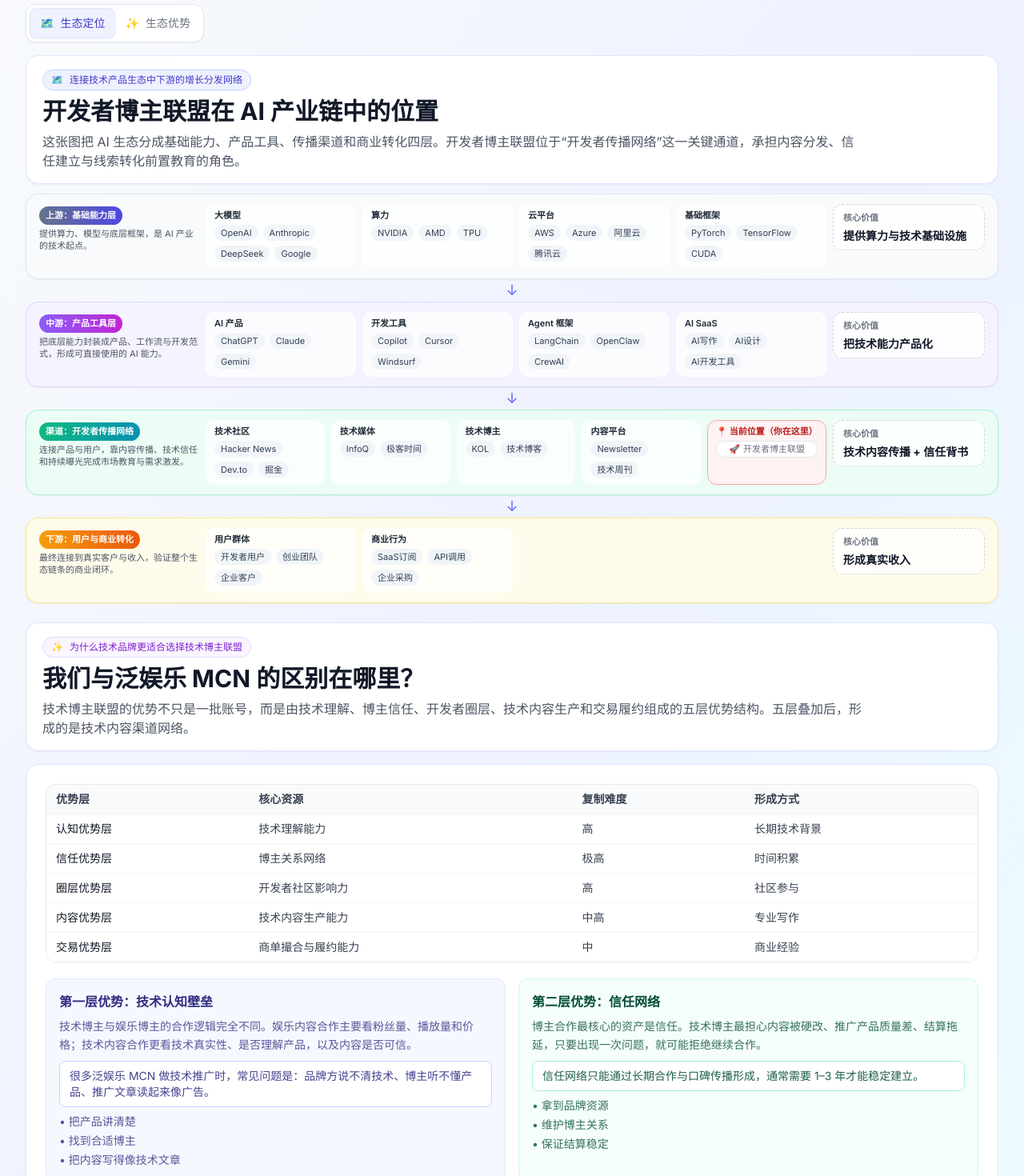
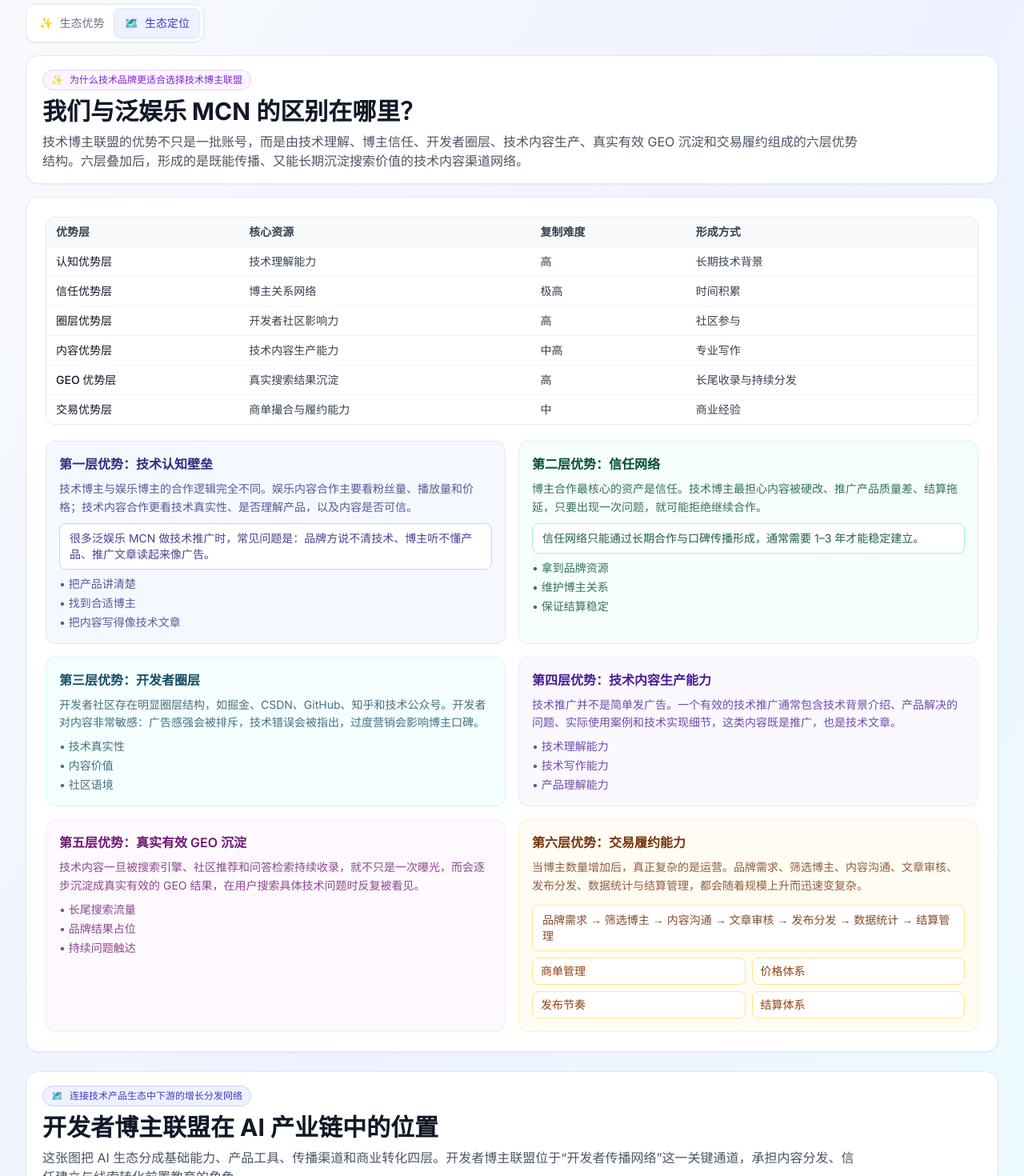
Before and after one commit to TUARAN/blogger-alliance, a Vue app: page /why-us#ecosystem in a window 1280 px wide. Before the commit this address led to /why-us. Shown: the part 80-1550 px from the top of the page at 80% size. Built offline with nearby package versions, Linux system fonts and the light colour scheme.

Commit message:
Refine cases flow and GEO messaging

```diff
--- a/src/pages/why-us/index.vue
+++ b/src/pages/why-us/index.vue
@@ -7,16 +7,16 @@ const router = useRouter()
 
 const tabs = [
   {
+    key: 'difference',
+    label: '生态优势',
+    icon: '✨',
+    hash: '#difference'
+  },
+  {
     key: 'ecosystem',
     label: '生态定位',
     icon: '🗺️',
     hash: '#ecosystem'
-  },
-  {
-    key: 'difference',
-    label: '生态优势',
-    icon: '✨',
-    hash: '#difference'
   }
 ]
 
@@ -68,7 +68,7 @@ const layers = [
       { label: '📍 当前位置（你在这里）', items: ['开发者博主联盟'], featured: true }
     ],
     valueTitle: '核心价值',
-    valueText: '技术内容传播 + 信任背书'
+    valueText: '技术内容传播 + 信任背书 + GEO 沉淀'
   },
   {
     title: '下游：用户与商业转化',
@@ -87,8 +87,8 @@ const layers = [
 ]
 
 const activeTab = computed(() => {
-  if (route.hash === '#difference') return 'difference'
-  return 'ecosystem'
+  if (route.hash === '#ecosystem') return 'ecosystem'
+  return 'difference'
 })
 
 const switchTab = (tabKey) => {
@@ -164,7 +164,160 @@ const switchTab = (tabKey) => {
         </div>
       </section>
 
-      <section id="ecosystem" class="scroll-mt-24 bg-white rounded-2xl border border-indigo-100 shadow-sm px-4 py-3 md:px-5 md:py-4">
+      <section id="difference" class="scroll-mt-24 bg-white rounded-2xl border border-indigo-100 shadow-sm px-4 py-3 md:px-5 md:py-4">
+        <div class="max-w-5xl">
+          <div class="inline-flex items-center gap-2 rounded-full border border-purple-200 bg-purple-50 px-2.5 py-1 text-xs font-medium text-purple-700">
+            <span>✨</span>
+            <span>为什么技术品牌更适合选择技术博主联盟</span>
+          </div>
+          <h1 class="mt-2 text-2xl md:text-3xl font-bold text-gray-900">我们与泛娱乐 MCN 的区别在哪里？</h1>
+          <p class="mt-2 text-sm md:text-base text-gray-600 leading-relaxed">
+            技术博主联盟的优势不只是一批账号，而是由技术理解、博主信任、开发者圈层、技术内容生产、真实有效 GEO 沉淀和交易履约组成的六层优势结构。六层叠加后，形成的是既能传播、又能长期沉淀搜索价值的技术内容渠道网络。
+          </p>
+        </div>
+      </section>
+
+      <section class="mt-4 bg-white rounded-2xl border border-indigo-100 shadow-sm p-4 md:p-6">
+        <div class="overflow-x-auto rounded-xl border border-gray-200">
+          <table class="min-w-full text-sm">
+            <thead class="bg-gray-50 text-gray-700">
+              <tr>
+                <th class="px-3 py-2 text-left font-semibold">优势层</th>
+                <th class="px-3 py-2 text-left font-semibold">核心资源</th>
+                <th class="px-3 py-2 text-left font-semibold">复制难度</th>
+                <th class="px-3 py-2 text-left font-semibold">形成方式</th>
+              </tr>
+            </thead>
+            <tbody class="bg-white">
+              <tr class="border-t border-gray-100">
+                <td class="px-3 py-2 text-gray-900 font-medium">认知优势层</td>
+                <td class="px-3 py-2 text-gray-700">技术理解能力</td>
+                <td class="px-3 py-2 text-gray-700">高</td>
+                <td class="px-3 py-2 text-gray-700">长期技术背景</td>
+              </tr>
+              <tr class="border-t border-gray-100">
+                <td class="px-3 py-2 text-gray-900 font-medium">信任优势层</td>
+                <td class="px-3 py-2 text-gray-700">博主关系网络</td>
+                <td class="px-3 py-2 text-gray-700">极高</td>
+                <td class="px-3 py-2 text-gray-700">时间积累</td>
+              </tr>
+              <tr class="border-t border-gray-100">
+                <td class="px-3 py-2 text-gray-900 font-medium">圈层优势层</td>
+                <td class="px-3 py-2 text-gray-700">开发者社区影响力</td>
+                <td class="px-3 py-2 text-gray-700">高</td>
+                <td class="px-3 py-2 text-gray-700">社区参与</td>
+              </tr>
+              <tr class="border-t border-gray-100">
+                <td class="px-3 py-2 text-gray-900 font-medium">内容优势层</td>
+                <td class="px-3 py-2 text-gray-700">技术内容生产能力</td>
+                <td class="px-3 py-2 text-gray-700">中高</td>
+                <td class="px-3 py-2 text-gray-700">专业写作</td>
+              </tr>
+              <tr class="border-t border-gray-100">
+                <td class="px-3 py-2 text-gray-900 font-medium">GEO 优势层</td>
+                <td class="px-3 py-2 text-gray-700">真实搜索结果沉淀</td>
+                <td class="px-3 py-2 text-gray-700">高</td>
+                <td class="px-3 py-2 text-gray-700">长尾收录与持续分发</td>
+              </tr>
+              <tr class="border-t border-gray-100">
+                <td class="px-3 py-2 text-gray-900 font-medium">交易优势层</td>
+                <td class="px-3 py-2 text-gray-700">商单撮合与履约能力</td>
+                <td class="px-3 py-2 text-gray-700">中</td>
+                <td class="px-3 py-2 text-gray-700">商业经验</td>
+              </tr>
+            </tbody>
+          </table>
+        </div>
+
+        <div class="mt-5 grid grid-cols-1 lg:grid-cols-2 gap-4">
+          <article class="rounded-xl border border-indigo-100 bg-indigo-50/50 p-4">
+            <h2 class="text-base font-semibold text-indigo-900">第一层优势：技术认知壁垒</h2>
+            <p class="mt-2 text-sm text-indigo-900/80 leading-relaxed">
+              技术博主与娱乐博主的合作逻辑完全不同。娱乐内容合作主要看粉丝量、播放量和价格；技术内容合作更看技术真实性、是否理解产品，以及内容是否可信。
+            </p>
+            <div class="mt-2 rounded-lg border border-indigo-200 bg-white px-3 py-2 text-sm text-indigo-900/90">
+              很多泛娱乐 MCN 做技术推广时，常见问题是：品牌方说不清技术、博主听不懂产品、推广文章读起来像广告。
+            </div>
+            <ul class="mt-2 text-sm text-indigo-900/80 space-y-1">
+              <li>• 把产品讲清楚</li>
+              <li>• 找到合适博主</li>
+              <li>• 把内容写得像技术文章</li>
+            </ul>
+          </article>
+
+          <article class="rounded-xl border border-emerald-100 bg-emerald-50/50 p-4">
+            <h2 class="text-base font-semibold text-emerald-900">第二层优势：信任网络</h2>
+            <p class="mt-2 text-sm text-emerald-900/80 leading-relaxed">
+              博主合作最核心的资产是信任。技术博主最担心内容被硬改、推广产品质量差、结算拖延，只要出现一次问题，就可能拒绝继续合作。
+            </p>
+            <div class="mt-2 rounded-lg border border-emerald-200 bg-white px-3 py-2 text-sm text-emerald-900/90">
+              信任网络只能通过长期合作与口碑传播形成，通常需要 1–3 年才能稳定建立。
+            </div>
+            <ul class="mt-2 text-sm text-emerald-900/80 space-y-1">
+              <li>• 拿到品牌资源</li>
+              <li>• 维护博主关系</li>
+              <li>• 保证结算稳定</li>
+            </ul>
+          </article>
+
+          <article class="rounded-xl border border-cyan-100 bg-cyan-50/50 p-4">
+            <h2 class="text-base font-semibold text-cyan-900">第三层优势：开发者圈层</h2>
+            <p class="mt-2 text-sm text-cyan-900/80 leading-relaxed">
+              开发者社区存在明显圈层结构，如掘金、CSDN、GitHub、知乎和技术公众号。开发者对内容非常敏感：广告感强会被排斥，技术错误会被指出，过度营销会影响博主口碑。
+            </p>
+            <ul class="mt-2 text-sm text-cyan-900/80 space-y-1">
+              <li>• 技术真实性</li>
+              <li>• 内容价值</li>
+              <li>• 社区语境</li>
+            </ul>
+          </article>
+
+          <article class="rounded-xl border border-violet-100 bg-violet-50/50 p-4">
+            <h2 class="text-base font-semibold text-violet-900">第四层优势：技术内容生产能力</h2>
+            <p class="mt-2 text-sm text-violet-900/80 leading-relaxed">
+              技术推广并不是简单发广告。一个有效的技术推广通常包含技术背景介绍、产品解决的问题、实际使用案例和技术实现细节，这类内容既是推广，也是技术文章。
+            </p>
+            <ul class="mt-2 text-sm text-violet-900/80 space-y-1">
+              <li>• 技术理解能力</li>
+              <li>• 技术写作能力</li>
+              <li>• 产品理解能力</li>
+            </ul>
+          </article>
+
+        </div>
+
+        <div class="mt-4 grid grid-cols-1 lg:grid-cols-2 gap-4">
+          <article class="rounded-xl border border-fuchsia-100 bg-fuchsia-50/50 p-4">
+            <h2 class="text-base font-semibold text-fuchsia-900">第五层优势：真实有效 GEO 沉淀</h2>
+            <p class="mt-2 text-sm text-fuchsia-900/80 leading-relaxed">
+              技术内容一旦被搜索引擎、社区推荐和问答检索持续收录，就不只是一次曝光，而会逐步沉淀成真实有效的 GEO 结果，在用户搜索具体技术问题时反复被看见。
+            </p>
+            <ul class="mt-2 text-sm text-fuchsia-900/80 space-y-1">
+              <li>• 长尾搜索流量</li>
+              <li>• 品牌结果占位</li>
+              <li>• 持续问题触达</li>
+            </ul>
+          </article>
+
+          <article class="rounded-xl border border-amber-100 bg-amber-50/60 p-4">
+            <h2 class="text-base font-semibold text-amber-900">第六层优势：交易履约能力</h2>
+            <p class="mt-2 text-sm text-amber-900/80 leading-relaxed">
+              当博主数量增加后，真正复杂的是运营。品牌需求、筛选博主、内容沟通、文章审核、发布分发、数据统计与结算管理，都会随着规模上升而迅速变复杂。
+            </p>
+            <div class="mt-3 rounded-lg border border-amber-200 bg-white px-3 py-2 text-sm text-amber-900/90">
+              品牌需求 → 筛选博主 → 内容沟通 → 文章审核 → 发布分发 → 数据统计 → 结算管理
+            </div>
+            <div class="mt-2 grid grid-cols-2 gap-2 text-sm">
+              <div class="rounded-lg border border-amber-200 bg-white px-2.5 py-1.5 text-amber-800">商单管理</div>
+              <div class="rounded-lg border border-amber-200 bg-white px-2.5 py-1.5 text-amber-800">价格体系</div>
+              <div class="rounded-lg border border-amber-200 bg-white px-2.5 py-1.5 text-amber-800">发布节奏</div>
+              <div class="rounded-lg border border-amber-200 bg-white px-2.5 py-1.5 text-amber-800">结算体系</div>
+            </div>
+          </article>
+        </div>
+      </section>
+
+      <section id="ecosystem" class="scroll-mt-24 mt-6 bg-white rounded-2xl border border-indigo-100 shadow-sm px-4 py-3 md:px-5 md:py-4">
         <div class="max-w-5xl">
           <div class="inline-flex items-center gap-2 rounded-full border border-indigo-200 bg-indigo-50 px-2.5 py-1 text-xs font-medium text-indigo-700">
             <span>🗺️</span>
@@ -247,138 +400,6 @@ const switchTab = (tabKey) => {
           </div>
         </div>
       </section>
-
-      <section id="difference" class="scroll-mt-24 mt-6 bg-white rounded-2xl border border-indigo-100 shadow-sm px-4 py-3 md:px-5 md:py-4">
-        <div class="max-w-5xl">
-          <div class="inline-flex items-center gap-2 rounded-full border border-purple-200 bg-purple-50 px-2.5 py-1 text-xs font-medium text-purple-700">
-            <span>✨</span>
-            <span>为什么技术品牌更适合选择技术博主联盟</span>
-          </div>
-          <h1 class="mt-2 text-2xl md:text-3xl font-bold text-gray-900">我们与泛娱乐 MCN 的区别在哪里？</h1>
-          <p class="mt-2 text-sm md:text-base text-gray-600 leading-relaxed">
-            技术博主联盟的优势不只是一批账号，而是由技术理解、博主信任、开发者圈层、技术内容生产和交易履约组成的五层优势结构。五层叠加后，形成的是技术内容渠道网络。
-          </p>
-        </div>
-      </section>
-
-      <section class="mt-4 bg-white rounded-2xl border border-indigo-100 shadow-sm p-4 md:p-6">
-        <div class="overflow-x-auto rounded-xl border border-gray-200">
-          <table class="min-w-full text-sm">
-            <thead class="bg-gray-50 text-gray-700">
-              <tr>
-                <th class="px-3 py-2 text-left font-semibold">优势层</th>
-                <th class="px-3 py-2 text-left font-semibold">核心资源</th>
-                <th class="px-3 py-2 text-left font-semibold">复制难度</th>
-                <th class="px-3 py-2 text-left font-semibold">形成方式</th>
-              </tr>
-            </thead>
-            <tbody class="bg-white">
-              <tr class="border-t border-gray-100">
-                <td class="px-3 py-2 text-gray-900 font-medium">认知优势层</td>
-                <td class="px-3 py-2 text-gray-700">技术理解能力</td>
-                <td class="px-3 py-2 text-gray-700">高</td>
-                <td class="px-3 py-2 text-gray-700">长期技术背景</td>
-              </tr>
-              <tr class="border-t border-gray-100">
-                <td class="px-3 py-2 text-gray-900 font-medium">信任优势层</td>
-                <td class="px-3 py-2 text-gray-700">博主关系网络</td>
-                <td class="px-3 py-2 text-gray-700">极高</td>
-                <td class="px-3 py-2 text-gray-700">时间积累</td>
-              </tr>
-              <tr class="border-t border-gray-100">
-                <td class="px-3 py-2 text-gray-900 font-medium">圈层优势层</td>
-                <td class="px-3 py-2 text-gray-700">开发者社区影响力</td>
-                <td class="px-3 py-2 text-gray-700">高</td>
-                <td class="px-3 py-2 text-gray-700">社区参与</td>
-              </tr>
-              <tr class="border-t border-gray-100">
-                <td class="px-3 py-2 text-gray-900 font-medium">内容优势层</td>
-                <td class="px-3 py-2 text-gray-700">技术内容生产能力</td>
-                <td class="px-3 py-2 text-gray-700">中高</td>
-                <td class="px-3 py-2 text-gray-700">专业写作</td>
-              </tr>
-              <tr class="border-t border-gray-100">
-                <td class="px-3 py-2 text-gray-900 font-medium">交易优势层</td>
-                <td class="px-3 py-2 text-gray-700">商单撮合与履约能力</td>
-                <td class="px-3 py-2 text-gray-700">中</td>
-                <td class="px-3 py-2 text-gray-700">商业经验</td>
-              </tr>
-            </tbody>
-          </table>
-        </div>
-
-        <div class="mt-5 grid grid-cols-1 lg:grid-cols-2 gap-4">
-          <article class="rounded-xl border border-indigo-100 bg-indigo-50/50 p-4">
-            <h2 class="text-base font-semibold text-indigo-900">第一层优势：技术认知壁垒</h2>
-            <p class="mt-2 text-sm text-indigo-900/80 leading-relaxed">
-              技术博主与娱乐博主的合作逻辑完全不同。娱乐内容合作主要看粉丝量、播放量和价格；技术内容合作更看技术真实性、是否理解产品，以及内容是否可信。
-            </p>
-            <div class="mt-2 rounded-lg border border-indigo-200 bg-white px-3 py-2 text-sm text-indigo-900/90">
-              很多泛娱乐 MCN 做技术推广时，常见问题是：品牌方说不清技术、博主听不懂产品、推广文章读起来像广告。
-            </div>
-            <ul class="mt-2 text-sm text-indigo-900/80 space-y-1">
-              <li>• 把产品讲清楚</li>
-              <li>• 找到合适博主</li>
-              <li>• 把内容写得像技术文章</li>
-            </ul>
-          </article>
-
-          <article class="rounded-xl border border-emerald-100 bg-emerald-50/50 p-4">
-            <h2 class="text-base font-semibold text-emerald-900">第二层优势：信任网络</h2>
-            <p class="mt-2 text-sm text-emerald-900/80 leading-relaxed">
-              博主合作最核心的资产是信任。技术博主最担心内容被硬改、推广产品质量差、结算拖延，只要出现一次问题，就可能拒绝继续合作。
-            </p>
-            <div class="mt-2 rounded-lg border border-emerald-200 bg-white px-3 py-2 text-sm text-emerald-900/90">
-              信任网络只能通过长期合作与口碑传播形成，通常需要 1–3 年才能稳定建立。
-            </div>
-            <ul class="mt-2 text-sm text-emerald-900/80 space-y-1">
-              <li>• 拿到品牌资源</li>
-              <li>• 维护博主关系</li>
-              <li>• 保证结算稳定</li>
-            </ul>
-          </article>
-
-          <article class="rounded-xl border border-cyan-100 bg-cyan-50/50 p-4">
-            <h2 class="text-base font-semibold text-cyan-900">第三层优势：开发者圈层</h2>
-            <p class="mt-2 text-sm text-cyan-900/80 leading-relaxed">
-              开发者社区存在明显圈层结构，如掘金、CSDN、GitHub、知乎和技术公众号。开发者对内容非常敏感：广告感强会被排斥，技术错误会被指出，过度营销会影响博主口碑。
-            </p>
-            <ul class="mt-2 text-sm text-cyan-900/80 space-y-1">
-              <li>• 技术真实性</li>
-              <li>• 内容价值</li>
-              <li>• 社区语境</li>
-            </ul>
-          </article>
-
-          <article class="rounded-xl border border-violet-100 bg-violet-50/50 p-4">
-            <h2 class="text-base font-semibold text-violet-900">第四层优势：技术内容生产能力</h2>
-            <p class="mt-2 text-sm text-violet-900/80 leading-relaxed">
-              技术推广并不是简单发广告。一个有效的技术推广通常包含技术背景介绍、产品解决的问题、实际使用案例和技术实现细节，这类内容既是推广，也是技术文章。
-            </p>
-            <ul class="mt-2 text-sm text-violet-900/80 space-y-1">
-              <li>• 技术理解能力</li>
-              <li>• 技术写作能力</li>
-              <li>• 产品理解能力</li>
-            </ul>
-          </article>
-        </div>
-
-        <article class="mt-4 rounded-xl border border-amber-100 bg-amber-50/60 p-4">
-          <h2 class="text-base font-semibold text-amber-900">第五层优势：交易履约能力</h2>
-          <p class="mt-2 text-sm text-amber-900/80 leading-relaxed">
-            当博主数量增加后，真正复杂的是运营。品牌需求、筛选博主、内容沟通、文章审核、发布分发、数据统计与结算管理，都会随着规模上升而迅速变复杂。
-          </p>
-          <div class="mt-3 rounded-lg border border-amber-200 bg-white px-3 py-2 text-sm text-amber-900/90">
-            品牌需求 → 筛选博主 → 内容沟通 → 文章审核 → 发布分发 → 数据统计 → 结算管理
-          </div>
-          <div class="mt-2 grid grid-cols-2 md:grid-cols-4 gap-2 text-sm">
-            <div class="rounded-lg border border-amber-200 bg-white px-2.5 py-1.5 text-amber-800">商单管理</div>
-            <div class="rounded-lg border border-amber-200 bg-white px-2.5 py-1.5 text-amber-800">价格体系</div>
-            <div class="rounded-lg border border-amber-200 bg-white px-2.5 py-1.5 text-amber-800">发布节奏</div>
-            <div class="rounded-lg border border-amber-200 bg-white px-2.5 py-1.5 text-amber-800">结算体系</div>
-          </div>
-        </article>
-      </section>
     </main>
   </div>
 </template>
```
Also changed, not shown: src/pages/cases/index.vue (+40 -23 lines), src/pages/tob/index.vue (+23 -23 lines), src/img/example/微信图片_2026-03-16_145503_945.png (added).
